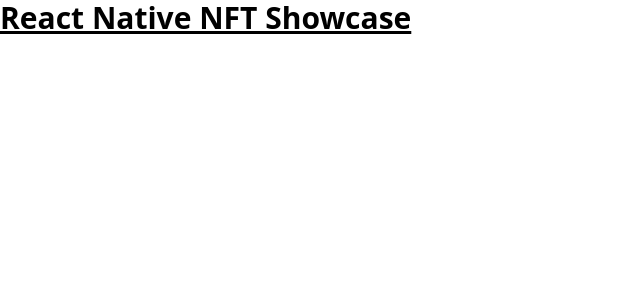
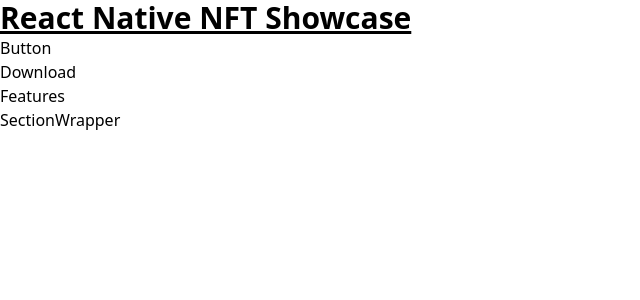
Before and after one commit to Richie1136/Showcase-react-native, a JavaScript app in the folder showcase/: page / in a window 1280 px wide. Shown: the top 300 px of the page, without its empty margins (0-640 px from the left). Built offline with nearby package versions, Linux system fonts and the light colour scheme; the HTML template or start-up script is replaced by a standard one.

Commit message:
Imported components inside of the App.js file

```diff
--- a/showcase/src/App.js
+++ b/showcase/src/App.js
@@ -1,8 +1,17 @@
+import Button from './components/button/Button'
+import Download from './components/download/Download'
+import Features from './components/features/Features'
+import SectionWrapper from './components/sectionwrapper/SectionWrapper'
+
 
 function App() {
   return (
     <div>
       <h1 className="text-3xl font-bold underline">React Native NFT Showcase</h1>
+      <Button />
+      <Download />
+      <Features />
+      <SectionWrapper />
     </div>
   );
 }
```
